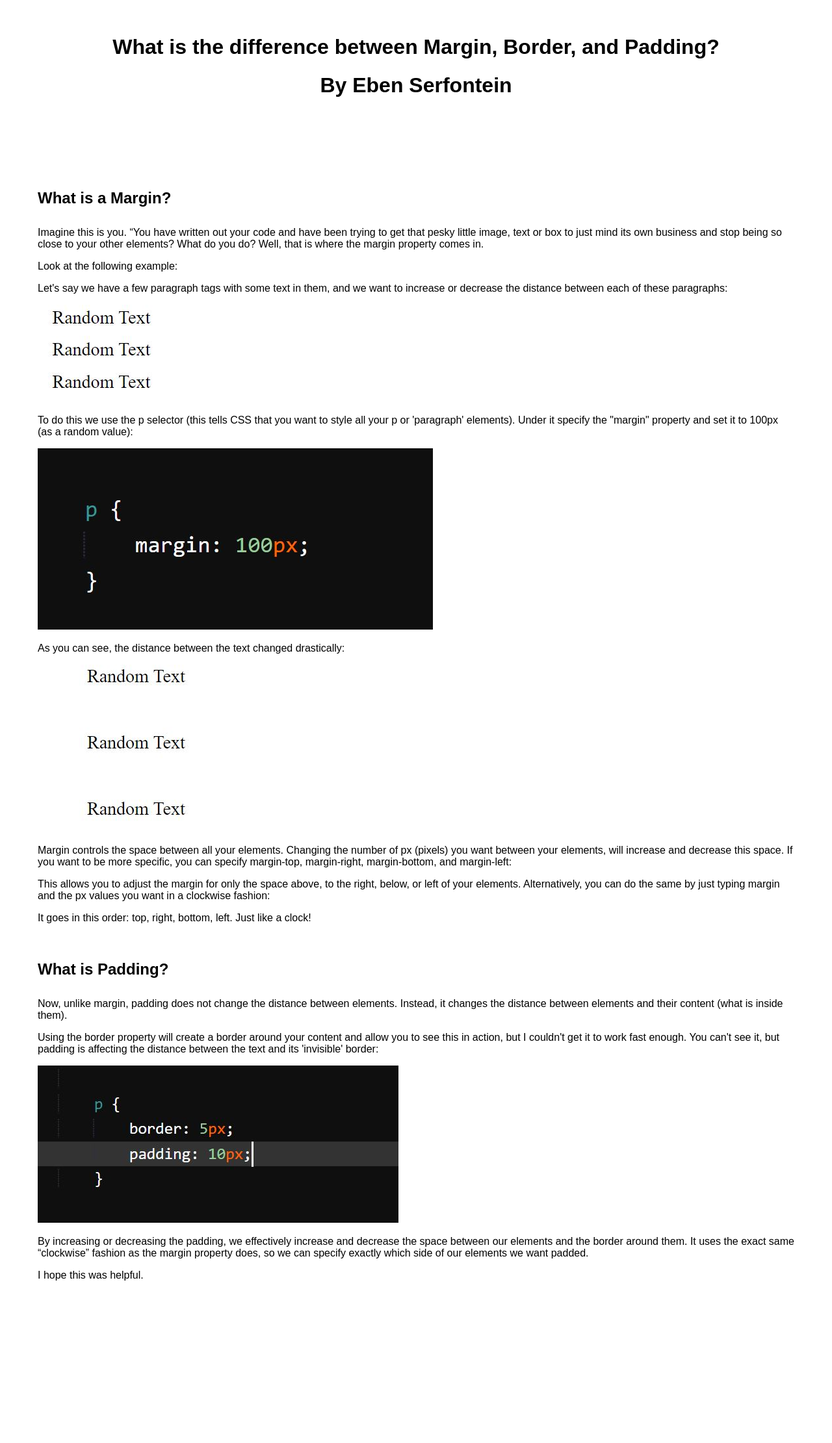
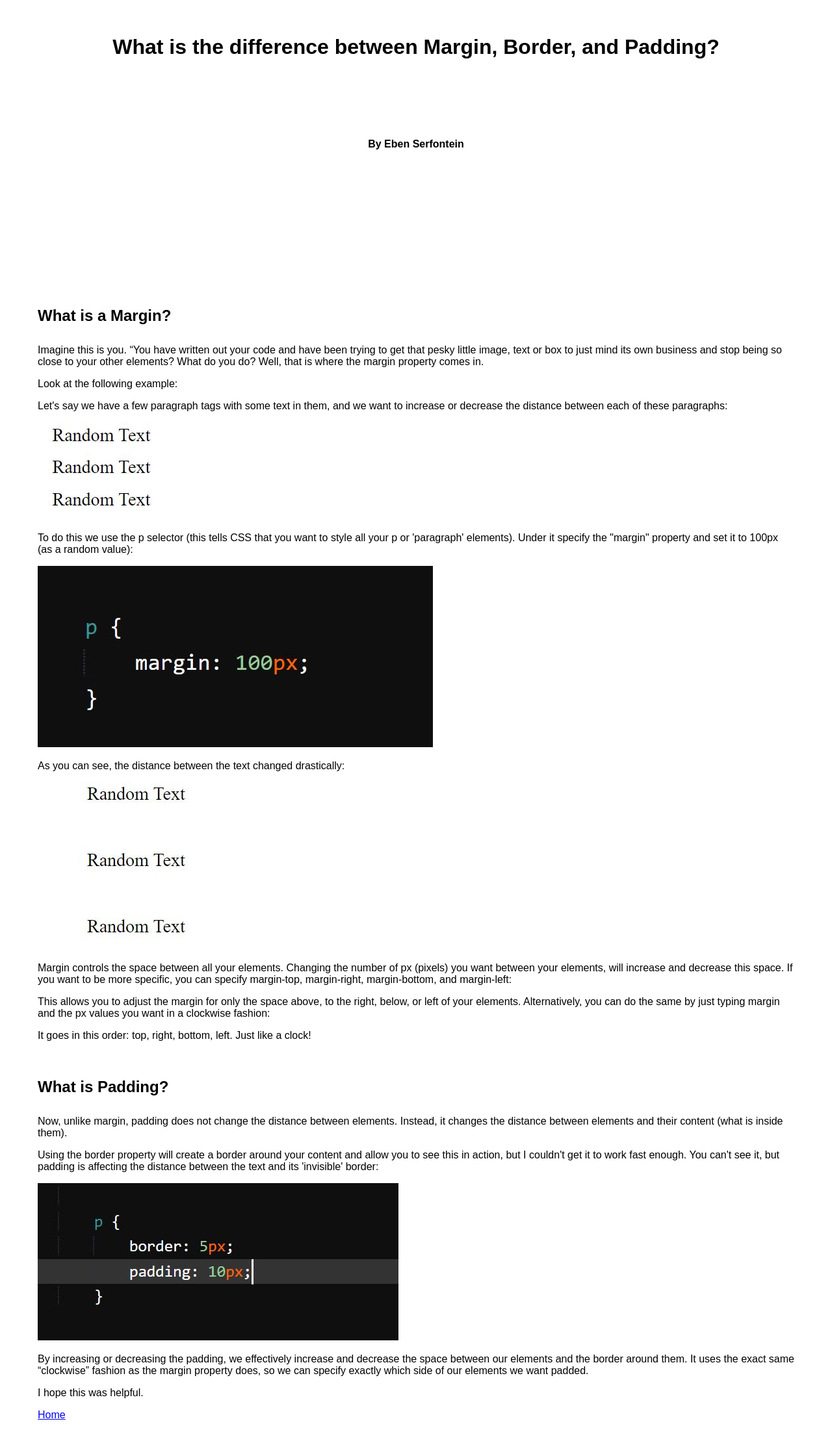
Before and after one commit to eben-serfontein/eben-serfontein.github.io, a plain HTML site: page blog/html-css.html in a window 1280 px wide. Shown: the part 125-2346 px from the top of the page at 65% size. Before the commit the page ends 2171 px from the top, so only its background shows below. Drawn offline with Linux system fonts and the light colour scheme.

Commit message:
add index and links

```diff
--- a/blog/blog.css
+++ b/blog/blog.css
@@ -3,7 +3,8 @@ body {
   padding: 50px;
 }
 
-header {
+header,
+h4 {
   text-align: center;
   padding-top: 100px;
   padding-bottom: 100px;
--- a/blog/html-css.html
+++ b/blog/html-css.html
@@ -10,7 +10,7 @@
   <body>
     <header>
       <h1>What is the difference between Margin, Border, and Padding?</h1>
-      <h1>By Eben Serfontein</h1>
+      <h4>By Eben Serfontein</h4>
     </header>
 
     <article>
@@ -94,6 +94,10 @@
       </p>
 
       <p>I hope this was helpful.</p>
+
+      <nav>
+        <a href="index.html" target="_blank">Home</a>
+      </nav>
     </article>
   </body>
 </html>
```
Also changed, not shown: blog/index.html (added, +18 -0 lines), Photos/margin-1.JPG (added).
